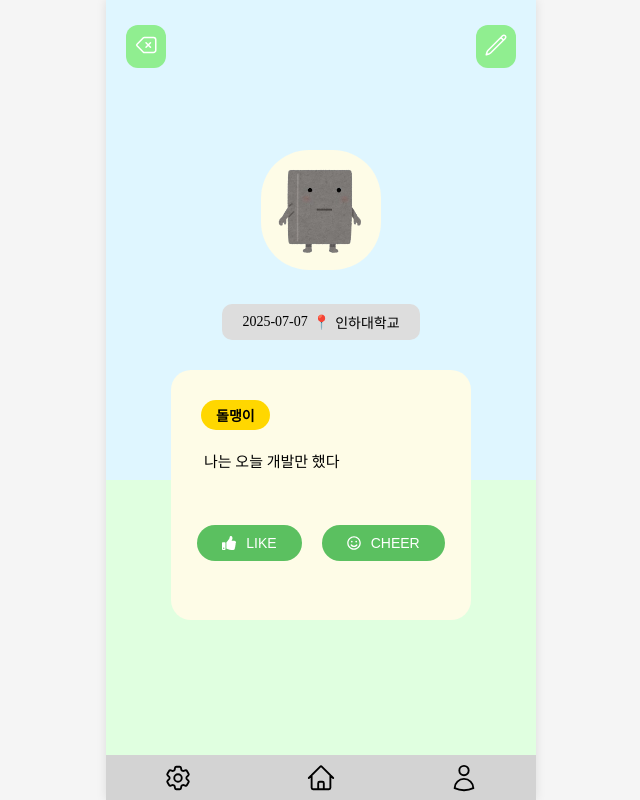
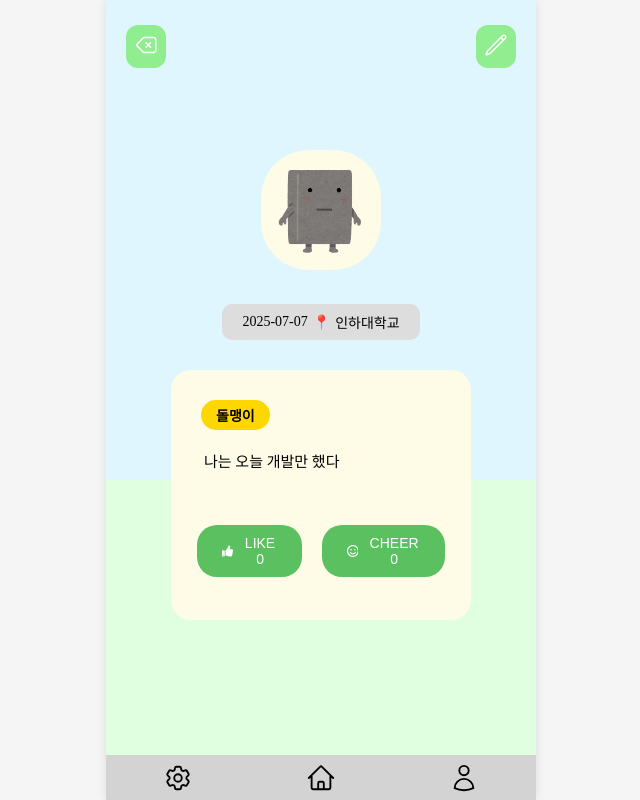
Before and after one commit to yewon2ee/emotional-forest, a React (Vite) app: page /post/1 in a window 1280 px wide. Shown: the whole page, without its empty margins (319-959 px from the left). Built offline with nearby package versions, Linux system fonts and the light colour scheme.

Commit message:
feat: 백엔드 연동 로직으로 변경

```diff
--- a/src/components/post/ReactionButtons.jsx
+++ b/src/components/post/ReactionButtons.jsx
@@ -1,11 +1,38 @@
-import React from 'react';
+import React, {useState} from 'react';
 import { FaThumbsUp, FaRegSmile } from 'react-icons/fa';
 
 const ReactionButtons = ({ onLike, onCheer }) => {
+    // 각 버튼의 상태를 useState로 관리
+    const [likes, setLikes] = useState(0);
+    const [cheers, setCheers] = useState(0);
+
+    const [liked, setLiked] = useState(false);
+    const [cheered, setCheered] = useState(false);
+
+  const handleLike = () => {
+    if (!liked) {
+      setLikes(likes + 1);
+      onLike?.();
+    } else {
+      setLikes(likes - 1);
+    }
+    setLiked(!liked);
+  };
+
+  const handleCheer = () => {
+    if (!cheered) {
+      setCheers(cheers + 1);
+      onCheer?.();
+    } else {
+      setCheers(cheers - 1);
+    }
+    setCheered(!cheered);
+  };
+
   return (
     <div className="reaction-buttons">
-      <button onClick={onLike}><FaThumbsUp /> LIKE</button>
-      <button onClick={onCheer}><FaRegSmile /> CHEER</button>
+      <button onClick={handleLike}><FaThumbsUp /> LIKE {likes}</button>
+      <button onClick={handleCheer}><FaRegSmile /> CHEER {cheers}</button>
     </div>
   );
 };
--- a/src/pages/PostDetailPage.jsx
+++ b/src/pages/PostDetailPage.jsx
@@ -40,8 +40,8 @@ const PostDetailPage = () => {
 
   if (!post) return <div>해당 글을 찾을 수 없습니다.</div>;
 
-  const handleLike = () => alert("Like 버튼 누름");
-  const handleCheer = () => alert("Cheer 버튼 누름");
+  const handleLike = () => console.log("Like 버튼 누름");
+  const handleCheer = () => console.log("Cheer 버튼 누름");
 
   return (
     <div className='post-detail-page'>
--- a/src/pages/TreePage.jsx
+++ b/src/pages/TreePage.jsx
@@ -6,20 +6,30 @@ import Header from '../components/common/Header';
 import '../styles/TreePage.css';
 import '../styles/TreeImage.css';
 import '../styles/Header.css';
-
-const dummyPosts = [
-  { id: 1, content: "나는 오늘 개발만 했다", likes: 3, date: "2025-07-07" },
-  { id: 2, content: "해커톤을 무사히 끝내고 싶다. 해커톤을 무사히 끝내고 싶다. 해커톤을 무사히 끝내고 싶다.", likes: 10, date: "2025-07-05" },
-  { id: 3, content: "끝나면 진짜 방학을 즐겨야지", likes: 5, date: "2025-07-06" }
-];
+import axios from '../api/instance';
 
 const TreePage = () => {
-  const [posts, setPosts] = useState(dummyPosts);
+  const [posts, setPosts] = useState([]);
   const navigate = useNavigate();
+
+  // 전체 포스트
+  const fetchPosts = async () => {
+    try {
+      const res = await axios.get('/posts/posts');
+      console.log("기록 조회 성공:", res.data)
+      setPosts(res.data);
+    } catch (err) {
+      console.error('전체 기록 조회 실패', err);
+    }
+  };
+
+  useEffect(() => {
+    fetchPosts();
+  }, []);
 
   const handleAppleClick = () => {
     const randomPost = posts[Math.floor(Math.random() * posts.length)];
-    alert(randomPost.content);
+    navigate(`/post/${randomPost.id}`);
   };
 
   const handleSort = (type) => {
--- a/src/routes/AppRoutes.jsx
+++ b/src/routes/AppRoutes.jsx
@@ -22,7 +22,6 @@ const AppRoutes = () => {
           <Route path="/" element={<IntroPage />} />
           <Route path="/profile/character" element={<CharacterSettingPage />} />
           <Route path="/home" element={<HomePage />} />
-          <Route path="/" element={<IntroPage />} />
           <Route path="/my" element={<MyPage />} />
           <Route path="/profile/nickname" element={<NicknameSettingPage />} />
           <Route path="/post/create" element={<PostCreatePage />} />
```
